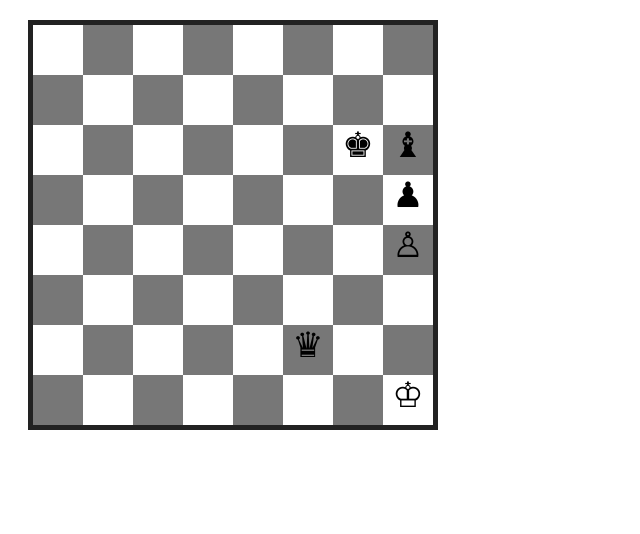
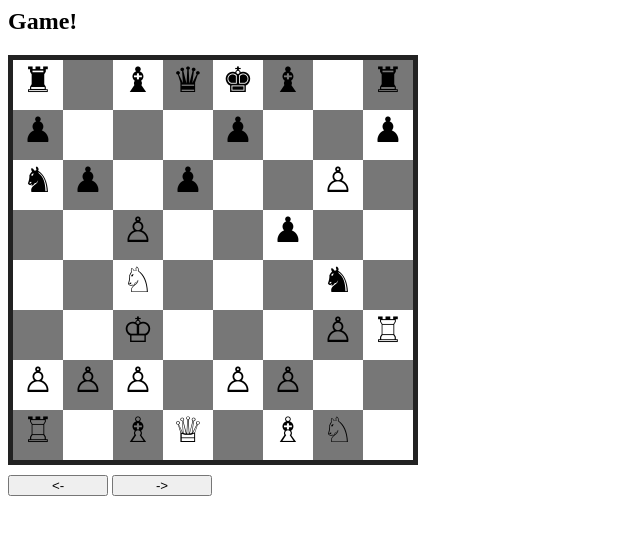
Before and after one commit to paulbaldaray/Chess-Auto-Chess, a plain HTML site: page index.html in a window 1280 px wide. Shown: the whole page, without its empty margins (0-640 px from the left). Drawn offline with Linux system fonts and the light colour scheme.

Commit message:
Significantly shortened code

```diff
--- a/chess.css
+++ b/chess.css
@@ -1,8 +1,19 @@
 .board {
+	margin: auto auto;
+}
+
+.board-title {
+}
+
+.board-border {
 	width: 400px;
 	height: 400px;
-	margin: 20px;
 	border: 5px solid #222;
+}
+
+.board-button {
+	width: 100px;
+	margin: 10 auto;
 }
 
 .square {
--- a/chess.js
+++ b/chess.js
@@ -2,18 +2,16 @@ const EMPTY = 0, WP = 1, WN = 2, WB = 3, WR = 4, WQ = 5, WK = 6,
 	BP = 7, BN = 8, BB = 9, BR = 10, BQ = 11, BK = 12;
 
 // One liner functions
-const randInt = (start, size) =>
-	Math.floor(Math.random() * size) + start;
-const isNotSame = (board, row, col, isWhite) =>
-	board[row][col] == EMPTY || (board[row][col] < BP) != (isWhite);
-const isInBounds = (row, col) =>
+const notSame = (piece, isWhite) =>
+	piece == EMPTY || (piece < BP) != (isWhite);
+const inBounds = (row, col) =>
 	0 <= row && row < 8 && 0 <= col && col < 8;
 
 function pMoves(board, row, col, isWhite) {
 	let moves = [];
 	const forward = (isWhite ? 1 : -1);
 	let r = row + forward, c = col;
-	if (isInBounds(r, c) && board[r][c] == EMPTY) {
+	if (inBounds(r, c) && board[r][c] == EMPTY) {
 		moves.push([r, c]);
 		r += forward;
 		if (row == 6-5*isWhite && board[r][c] == EMPTY)
@@ -21,8 +19,8 @@ function pMoves(board, row, col, isWhite) {
 	}
 	for (let i = 0; i < 2; ++i) {
 		r = row + forward, c = col + (i ? -1 : 1);
-		if (isInBounds(r, c) && board[r][c] != EMPTY
-				&& isNotSame(board, r, c, isWhite))
+		if (inBounds(r, c) && board[r][c] != EMPTY
+				&& notSame(board[r][c], isWhite))
 			moves.push([r, c]);
 	}
 	return moves;
@@ -37,7 +35,7 @@ function nMoves(board, row, col, isWhite) {
 			if (colFirst)
 				[r, c] = [c, r];
 			r += row, c += col;
-			if (isInBounds(r, c) && isNotSame(board, r, c, isWhite))
+			if (inBounds(r, c) && notSame(board[r][c], isWhite))
 				moves.push([r, c]);
 		}
 	return moves;
@@ -50,9 +48,9 @@ function dirMoves(board, row, col, isWhite, directions, distance) {
 			continue;
 		let r = row + 1-i, c = col + j-1;
 		for (let k = 0; k < distance; ++k, r += 1-i, c += j-1) {
-			if (!isInBounds(r, c))
+			if (!inBounds(r, c))
 				break;
-			if (isNotSame(board, r, c, isWhite))
+			if (notSame(board[r][c], isWhite))
 				moves.push([r, c]);
 			if (board[r][c] != EMPTY)
 				break;
@@ -62,27 +60,18 @@ function dirMoves(board, row, col, isWhite, directions, distance) {
 }
 
 const DDIR = [[1, 0, 1], [0, 0, 0], [1, 0, 1]];
-function bMoves(board, row, col, isWhite) {
-	return dirMoves(board, row, col, isWhite, DDIR, 7);
-}
-
 const HDIR = [[0, 1, 0], [1, 0, 1], [0, 1, 0]];
-function rMoves(board, row, col, isWhite) {
-	return moves = dirMoves(board, row, col, isWhite, HDIR, 7);
-}
-
 const ADIR = [[1, 1, 1], [1, 0, 1], [1, 1, 1]];
-function qMoves(board, row, col, isWhite) {
-	return dirMoves(board, row, col, isWhite, ADIR, 7);
-}
-
-function kMoves(board, row, col, isWhite) {
-	return moves = dirMoves(board, row, col, isWhite, ADIR, 1);
-}
-
-const MOVES = [pMoves, nMoves, bMoves, rMoves, qMoves, kMoves];
 function genMoves(board, row, col, isWhite, type) {
-	return MOVES[type-1](board, row, col, isWhite);
+	switch (type) {
+		case WP: return pMoves(board, row, col, isWhite);
+		case WN: return nMoves(board, row, col, isWhite);
+		case WB: return dirMoves(board, row, col, isWhite, DDIR, 7);
+		case WR: return dirMoves(board, row, col, isWhite, HDIR, 7);
+		case WQ: return dirMoves(board, row, col, isWhite, ADIR, 7);
+		case WK: return dirMoves(board, row, col, isWhite, ADIR, 1);
+		default: return [];
+	}
 }
 
 function inCheck(board, isWhite) {
@@ -113,7 +102,7 @@ function buildBoard() {
 	return board;
 }
 
-const BACKRANK = [ WR, WN, WB, WQ, WK, WB, WN, WR ];
+const BACKRANK = [WR, WN, WB, WQ, WK, WB, WN, WR];
 function defaultBoard() {
 	let board = buildBoard();
 	board[0] = [...BACKRANK];
@@ -125,19 +114,15 @@ function defaultBoard() {
 	return board;
 }
 
-let SQUARES = Array(64);
-for (let i = 0; i < 64; ++i)
-	SQUARES[i] = [Math.floor(i/8), Math.floor(i%8)];
 function randomize(arr) {
 	for (let i = arr.length - 1;  i > 0; --i) {
-		const j = randInt(0, i + 1);
+		const j = Math.floor(Math.random() * (i+1));
 		[arr[i], arr[j]] = [arr[j], arr[i]];
 	}
 	return arr;
 }
 
-function randomMove(board, isWhite) {
-	let squares = randomize(SQUARES);
+function randomMove(board, isWhite, squares) {
 	for (let i = 0; i < squares.length; ++i) {
 		let r = squares[i][0], c = squares[i][1];
 		if (board[r][c] == EMPTY || (board[r][c] < BP) != isWhite)
@@ -151,7 +136,7 @@ function randomMove(board, isWhite) {
 			let captured = board[rd][cd], piece = board[r][c];
 			board[rd][cd] = piece;
 			if ((rd == 0 || rd == 7) && type == WP)
-				board[rd][cd] = randInt((isWhite ? 2 : 8), 4);
+				board[rd][cd] = Math.floor(Math.random() * 4) + (isWhite ? 2 : 8);
 			board[r][c] = EMPTY;
 			if (inCheck(board, isWhite))
 				board[rd][cd] = captured, board[r][c] = piece;
@@ -193,14 +178,16 @@ function loadBoard(board) {
 async function play() {
 	let board = defaultBoard();
 	let turn = 1;
-	while (!isDraw(board) && randomMove(board, turn))  {
+	let squares = Array(64);
+	for (let i = 0; i < 64; ++i)
+		squares[i] = [Math.floor(i/8), i%8];
+	for (randomize(squares); !isDraw(board) && randomMove(board, turn, squares); turn ^= 1)  {
 		loadBoard(board);
-		await new Promise(r => setTimeout(r, 0));
-		turn ^= 1;
+		randomize(squares);
+		await new Promise(r => setTimeout(r, 250));
 	}
-	if (inCheck(board, 0)) console.log("White Wins");
-	else if (inCheck(board, 1)) console.log("Black Wins");
-	else console.log("Stalemate");
+	const result = inCheck(board, 0) ? "White Wins": inCheck(board, 1) ? "Black Wins": "Stalemate";
+	document.querySelector('.board-title').innerHTML = result;
 }
 
 play();
--- a/index.html
+++ b/index.html
@@ -9,6 +9,8 @@
 <body>
 
 <div class="board">
+	<h2 class="board-title">Game!</h2>
+	<div class="board-border">
 		<div class="square white" id="A8"></div>
 		<div class="square black" id="B8"></div>
 		<div class="square white" id="C8"></div>
@@ -74,6 +76,9 @@
 		<div class="square black" id="G1"></div>
 		<div class="square white" id="H1"></div>
 	</div>
+<button class="board-button" id="board-prev"><-</button>
+<button class="board-button" id="board-next">-></button>
+</div>
 
 <script src="chess.js"></script>
 </body>
```
Lines whose indentation alone changed are shown as unchanged.
